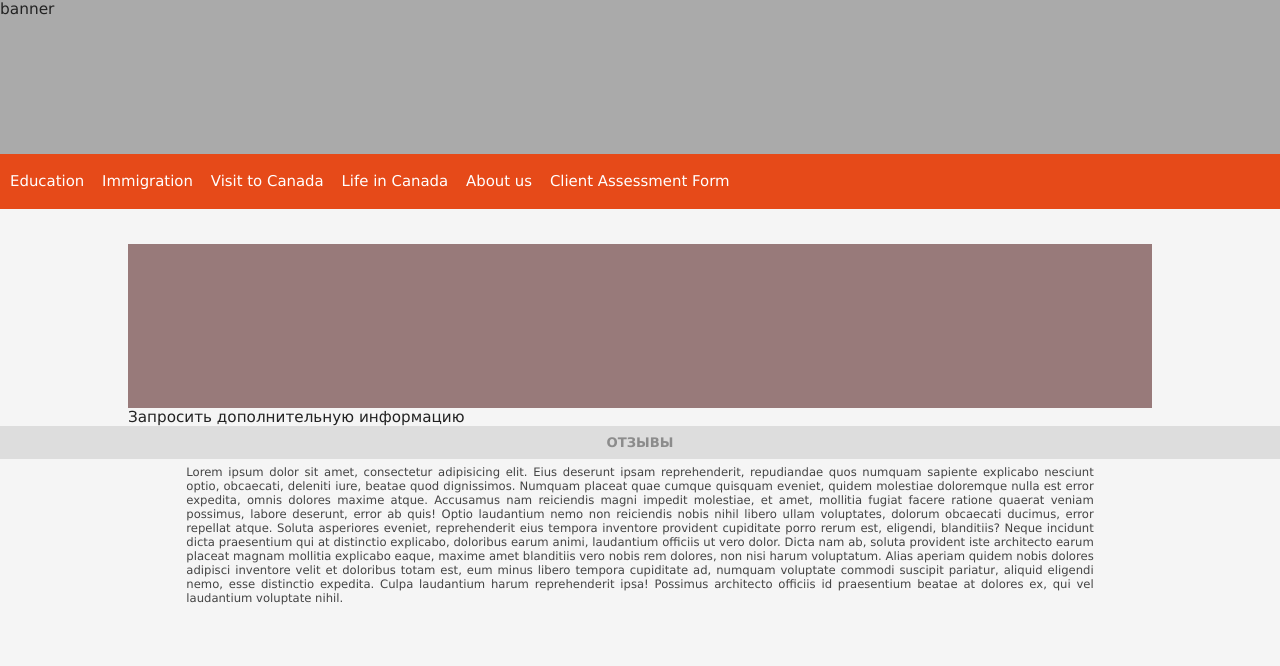
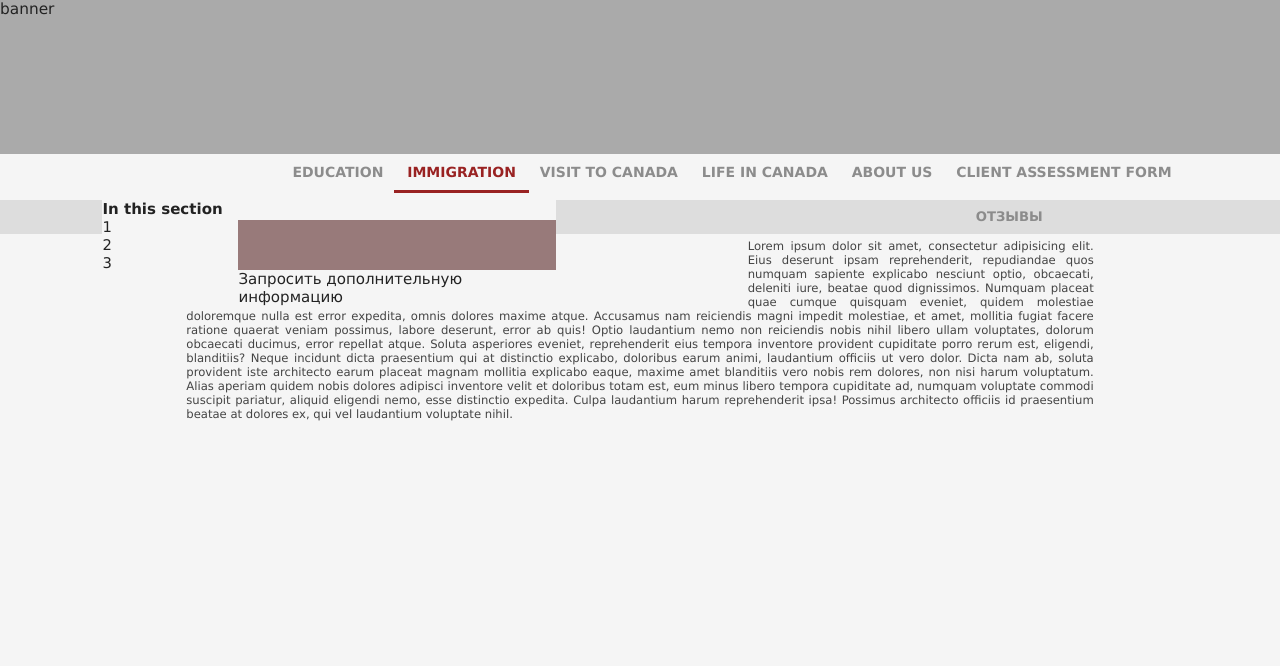
Before and after one commit to fallenangeldark/wci_project, a Django app: template mainapp_en/templates/mainapp_en/immigration.html in a window 1280 px wide. Shown: the part 46-712 px from the top of the page. Run offline with Django 3.2, Linux system fonts and the light colour scheme; the template is opened without the code that fills it, so the values that code supplies are empty.

Commit message:
Menu complete

```diff
--- a/mainapp_en/templates/mainapp_en/base.html
+++ b/mainapp_en/templates/mainapp_en/base.html
@@ -25,15 +25,16 @@
       {% endblock %}
 
     </div>
-
-    <span class="review">Отзывы</span>
-    <div class="review-content">
-      Lorem ipsum dolor sit amet, consectetur adipisicing elit. Eius deserunt ipsam reprehenderit, repudiandae quos numquam sapiente explicabo nesciunt optio, obcaecati, deleniti iure, beatae quod dignissimos. Numquam placeat quae cumque quisquam eveniet, quidem molestiae doloremque nulla est error expedita, omnis dolores maxime atque. Accusamus nam reiciendis magni impedit molestiae, et amet, mollitia fugiat facere ratione quaerat veniam possimus, labore deserunt, error ab quis! Optio laudantium nemo non reiciendis nobis nihil libero ullam voluptates, dolorum obcaecati ducimus, error repellat atque. Soluta asperiores eveniet, reprehenderit eius tempora inventore provident cupiditate porro rerum est, eligendi, blanditiis? Neque incidunt dicta praesentium qui at distinctio explicabo, doloribus earum animi, laudantium officiis ut vero dolor. Dicta nam ab, soluta provident iste architecto earum placeat magnam mollitia explicabo eaque, maxime amet blanditiis vero nobis rem dolores, non nisi harum voluptatum. Alias aperiam quidem nobis dolores adipisci inventore velit et doloribus totam est, eum minus libero tempora cupiditate ad, numquam voluptate commodi suscipit pariatur, aliquid eligendi nemo, esse distinctio expedita. Culpa laudantium harum reprehenderit ipsa! Possimus architecto officiis id praesentium beatae at dolores ex, qui vel laudantium voluptate nihil.
-    </div>
+    {% block review %}
+      <span class="review">Отзывы</span>
+      <div class="review-content">
+        Lorem ipsum dolor sit amet, consectetur adipisicing elit. Eius deserunt ipsam reprehenderit, repudiandae quos numquam sapiente explicabo nesciunt optio, obcaecati, deleniti iure, beatae quod dignissimos. Numquam placeat quae cumque quisquam eveniet, quidem molestiae doloremque nulla est error expedita, omnis dolores maxime atque. Accusamus nam reiciendis magni impedit molestiae, et amet, mollitia fugiat facere ratione quaerat veniam possimus, labore deserunt, error ab quis! Optio laudantium nemo non reiciendis nobis nihil libero ullam voluptates, dolorum obcaecati ducimus, error repellat atque. Soluta asperiores eveniet, reprehenderit eius tempora inventore provident cupiditate porro rerum est, eligendi, blanditiis? Neque incidunt dicta praesentium qui at distinctio explicabo, doloribus earum animi, laudantium officiis ut vero dolor. Dicta nam ab, soluta provident iste architecto earum placeat magnam mollitia explicabo eaque, maxime amet blanditiis vero nobis rem dolores, non nisi harum voluptatum. Alias aperiam quidem nobis dolores adipisci inventore velit et doloribus totam est, eum minus libero tempora cupiditate ad, numquam voluptate commodi suscipit pariatur, aliquid eligendi nemo, esse distinctio expedita. Culpa laudantium harum reprehenderit ipsa! Possimus architecto officiis id praesentium beatae at dolores ex, qui vel laudantium voluptate nihil.
+      </div>
+    {% endblock %}
     <div class="footer">
 
       <footer class="footer">
-        <p>&copy 2018 COPYRIGHT</p>
+        <p>&copy; {% now "Y" %} COPYRIGHT</p>
       </footer>
     </div>
     </div>
--- /dev/null
+++ b/mainapp_en/templates/mainapp_en/base0.html
@@ -0,0 +1,49 @@
+<!DOCTYPE html>
+{% load staticfiles %}
+<html lang="en">
+<head>
+    <meta charset="UTF-8">
+    <meta name="viewport" content="width=device-width, initial-scale=1.0">
+    <meta http-equiv="X-UA-Compatible" content="ie=edge">
+    <title>
+      {% block title %}
+      {% endblock %}</title>
+      {% block css %}
+        <link rel="stylesheet" href="{% static "css/main.css" %}">
+      {% endblock %}
+      {% block js %}
+        <script type="text/javascript" src={% static "/js/langChange.js" %}></script>
+      {% endblock %}
+</head>
+<body>
+  <div class="wrapper">
+    {% include "mainapp_en/includes/inc_header.html" %}
+    <div class="clr"></div>
+    <div class="content-box">
+      <div class="left-side">
+        {% block left-side %}
+
+        {% endblock %}
+      </div>
+      <div class="right-side">
+
+      {% block content %}
+
+      {% endblock %}
+    </div>
+
+    </div>
+
+    <span class="review">Отзывы</span>
+    <div class="review-content">
+      Lorem ipsum dolor sit amet, consectetur adipisicing elit. Eius deserunt ipsam reprehenderit, repudiandae quos numquam sapiente explicabo nesciunt optio, obcaecati, deleniti iure, beatae quod dignissimos. Numquam placeat quae cumque quisquam eveniet, quidem molestiae doloremque nulla est error expedita, omnis dolores maxime atque. Accusamus nam reiciendis magni impedit molestiae, et amet, mollitia fugiat facere ratione quaerat veniam possimus, labore deserunt, error ab quis! Optio laudantium nemo non reiciendis nobis nihil libero ullam voluptates, dolorum obcaecati ducimus, error repellat atque. Soluta asperiores eveniet, reprehenderit eius tempora inventore provident cupiditate porro rerum est, eligendi, blanditiis? Neque incidunt dicta praesentium qui at distinctio explicabo, doloribus earum animi, laudantium officiis ut vero dolor. Dicta nam ab, soluta provident iste architecto earum placeat magnam mollitia explicabo eaque, maxime amet blanditiis vero nobis rem dolores, non nisi harum voluptatum. Alias aperiam quidem nobis dolores adipisci inventore velit et doloribus totam est, eum minus libero tempora cupiditate ad, numquam voluptate commodi suscipit pariatur, aliquid eligendi nemo, esse distinctio expedita. Culpa laudantium harum reprehenderit ipsa! Possimus architecto officiis id praesentium beatae at dolores ex, qui vel laudantium voluptate nihil.
+    </div>
+    <div class="footer">
+
+      <footer class="footer">
+        <p>&copy; {% now "Y" %} COPYRIGHT</p>
+      </footer>
+    </div>
+    </div>
+</body>
+</html>
--- a/mainapp_en/templates/mainapp_en/form.html
+++ b/mainapp_en/templates/mainapp_en/form.html
@@ -111,6 +111,9 @@
 <button type="submit" name="button">Send</button>
 </form>
 {% endblock %}
+{% block review %}
+
+{% endblock %}
 <!-- <p><label for="{{form.id_for_label}}">{{form.label}}</label><br></p>
 <ul class='radio'>
 <li>
--- a/mainapp_en/templates/mainapp_en/immigration.html
+++ b/mainapp_en/templates/mainapp_en/immigration.html
@@ -1,10 +1,19 @@
-{% extends 'mainapp_en/base.html' %}
+{% extends 'mainapp_en/base0.html' %}
 {% load staticfiles %}
 
 {% block title %}
   {{title}}
 {% endblock %}
+{% block left-side %}
+  <h2>In this section</h2>
+  <ul>
 
+    <li><a href="#">1</a></li>
+    <li><a href="#">2</a></li>
+    <li><a href="#">3</a></li>
+
+  </ul>
+{% endblock %}
 {% block content %}
 <article class="content">
   <h1 class="heading">{{home_en.h1}}</h1>
--- a/mainapp_en/templates/mainapp_en/includes/inc_header.html
+++ b/mainapp_en/templates/mainapp_en/includes/inc_header.html
@@ -8,16 +8,11 @@
 <div class="banner">banner</div>
 <nav>
   <ul class="menu">
-    <li><a href="{% url 'mainapp_en:home' %}">Education</a></li>
-    <li><a href="{% url 'mainapp_en:immigration' %}">Immigration</a>
-      <ul>
-        <li><a href="#">For B</a></li>
-        <li><a href="#">For P</a></li>
-      </ul>
-    </li>
-    <li><a href="{% url 'mainapp_en:visit' %}">Visit to Canada</a></li>
-    <li><a href="{% url 'mainapp_en:life' %}">Life in Canada</a></li>
-    <li><a href="{% url 'mainapp_en:about' %}">About us</a></li>
-    <li><a href="{% url 'mainapp_en:form' %}">Client Assessment Form</a></li>
+    <li><a href="{% url 'mainapp_en:home' %}" class="{% if 'education' in request.get_full_path %}active{% endif %} %}">Education</a></li>
+    <li><a href="{% url 'mainapp_en:immigration' %}" class="{% if 'immigration' in request.get_full_path %}active{% endif %}">Immigration</a></li>
+    <li><a href="{% url 'mainapp_en:visit' %}" class="{% if 'visit' in request.get_full_path %}active{% endif %}">Visit to Canada</a></li>
+    <li><a href="{% url 'mainapp_en:life' %}" class="{% if 'life' in request.get_full_path %}active{% endif %}">Life in Canada</a></li>
+    <li><a href="{% url 'mainapp_en:about' %}" class="{% if 'about' in request.get_full_path %}active{% endif %}">About us</a></li>
+    <li><a href="{% url 'mainapp_en:form'  %}" class="{% if 'form' in request.get_full_path %}active{% endif %}">Client Assessment Form</a></li>
   </ul>
 </nav>
--- a/mainapp_en/urls.py
+++ b/mainapp_en/urls.py
@@ -5,7 +5,7 @@
 app_name = 'mainapp_en'
 
 urlpatterns =[
-    path('', mainapp_en.Main_en.as_view(), name='home'),
+    path('education/', mainapp_en.Main_en.as_view(), name='home'),
     path('immigration/', mainapp_en.Immigration_en.as_view(), name='immigration'),
     path('visit/', mainapp_en.Visit_en.as_view(), name='visit'),
     path('life/', mainapp_en.Life_en.as_view(), name='life'),
--- a/mainapp_ru/urls.py
+++ b/mainapp_ru/urls.py
@@ -5,7 +5,7 @@
 app_name = 'mainapp_ru'
 
 urlpatterns =[
-    path('', mainapp_ru.Main_ru.as_view(), name='home'),
+    path('education/', mainapp_ru.Main_ru.as_view(), name='home'),
     path('immigration/', mainapp_ru.Immigration_ru.as_view(), name='immigration'),
     path('immigration/business', mainapp_ru.Immigration_business_ru.as_view(), name='immigration_bus'),
     path('immigration/for-professionals', mainapp_ru.Immigration_pro_ru.as_view(), name='immigration_pro'),
--- a/static/static/css/main.css
+++ b/static/static/css/main.css
@@ -48,70 +48,72 @@
 nav {
     margin: 0 0 1em 0;
     width: 100%;
-    background-color: #E64A19;
     display: inline-block;
 }
 
-/* убираем отступы и поля, а также list-style для "ul",
- * и добавляем "position:relative" */
-nav ul {
-    padding:0;
-    margin:0 auto;
-    list-style: none;
-    position: relative;
-    background-color: #E64A19;
-    }
+nav ul{
+    float:right;
+    padding-right: 8%;
 
-/* применяем inline-block позиционирование к элементам навигации */
+}
+
 nav ul li {
-    margin: 0px -7px 0 0;
+    margin: .6em -7px 0 0;
     display:inline-block;
-    background-color: #E64A19;
     }
 
 /* стилизуем ссылки */
-nav a {
-    display:block;
-    padding:0 10px;
-    background-color: #E64A19;
-    color:#fff;
-    font-size:0.99em;
-    line-height: 3.7em;
-    text-decoration:none;
+nav ul li a {
+    color: #8c8c8c;
+	font-size: 14px;
+	font-weight: 700;
+	text-align: right;
+	text-transform: uppercase;
+	text-decoration: none;
+	padding: 10px 13px;
+}
+nav ul li .active {
+	color: #922;
+	font-weight: 700;
+	border-bottom: 3px solid #922;
 }
 
-/* изменяем цвет фона при наведении курсора */
 nav a:hover {
-    background-color: #000000;
+    color: #922;
+	font-weight: 700;
+	border-bottom: 2px solid #922;
 }
-/* скрываем выпадающие списки по умолчанию
-             * и задаем абсолютное позиционирование */
-nav ul ul {
-    display: none;
-    position: absolute;
-    top: 100%;
-}
-
-/* отображаем выпадающий список при наведении */
-nav ul li:hover > ul {
-    display:inherit;
-}
-
-/* первый уровень выпадающего списка */
-nav ul ul li {
-    min-width:90%;
-    float:none;
-    display:list-item;
-    position: relative;
+nav ul li a:active {
+	color: #8c8c8c;
+	font-weight: 700;
+	border-bottom: 3px solid #8c8c8c;
 }
 
 .clr {
     clear: both;
 }
+.left-side{
+    width: 30%;
+    background-color: #000;
+    display: block;
+    float: left;
 
+    /* border: 2px solid #000; */
+}
+.left-side ul {
+    list-style: none;
+}
+.left-side ul li a{
+    text-decoration: none;
+}
+.right-side{
+    float:right;
+    width: 70%;
+}
 .content-box {
-    margin-left: 10%;
-    margin-right: 10%;
+    margin-left: 8%;
+    margin-right: 15%;
+    float: left;
 }
 .content h1 {
     text-indent: 2em;
```
Also changed, not shown: 1 other file.
